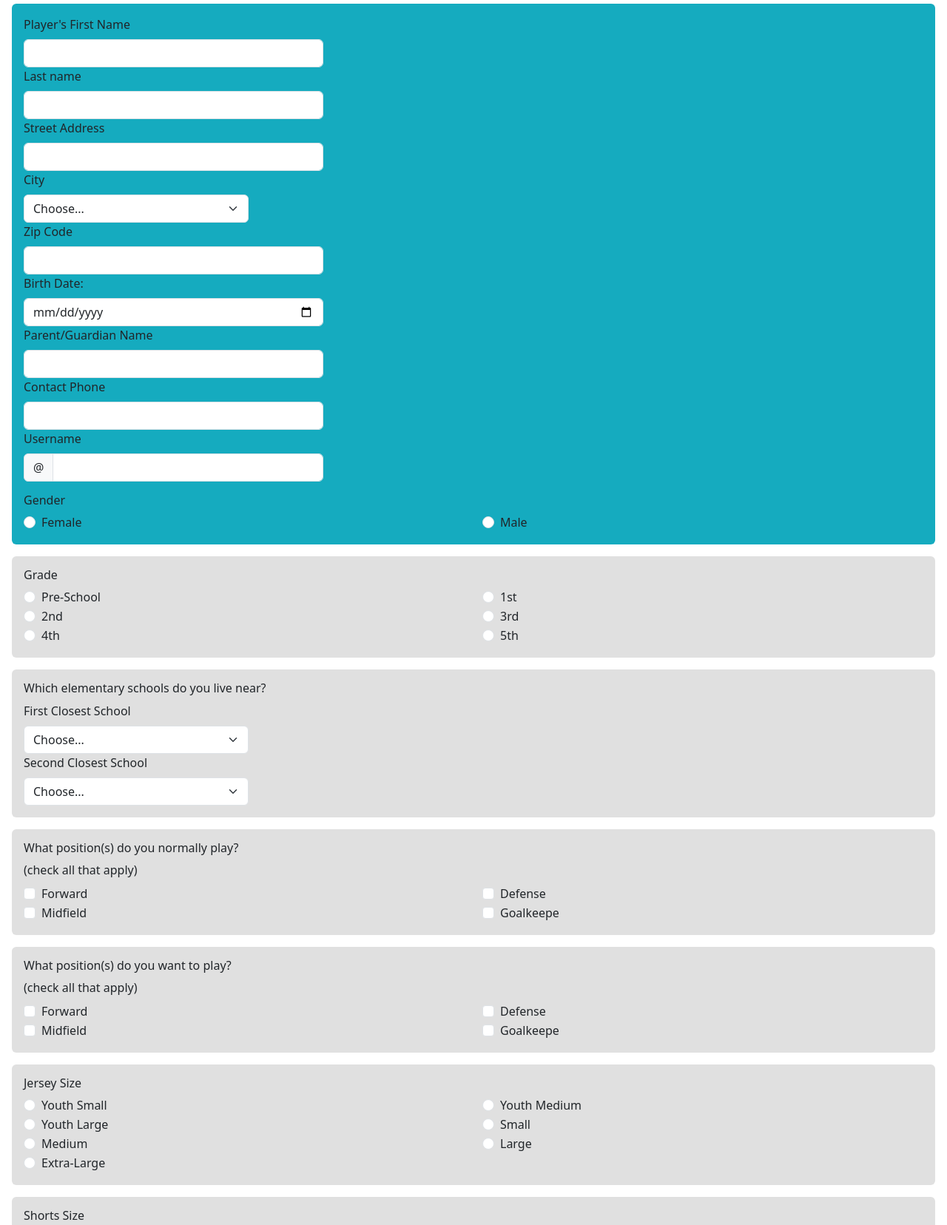
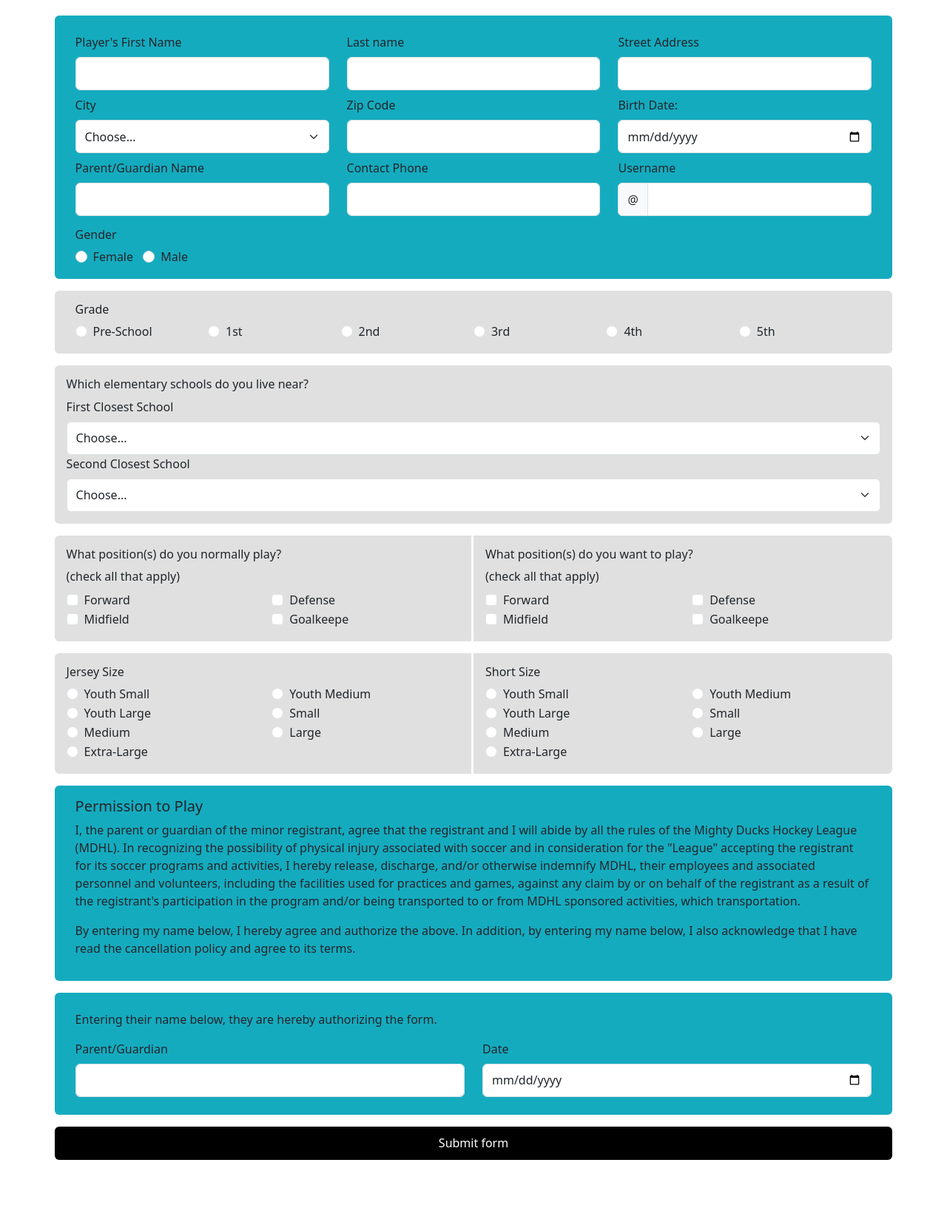
Before and after one commit to DaiM24/Task_1_mobile, a plain HTML site: page pages/registration.html in a window 1280 px wide. Shown: the part 241-1897 px from the top of the page at 74% size. After the commit the page ends 1843 px from the top, so only its background shows below. Drawn offline with nearby package versions, Linux system fonts and the light colour scheme.

Commit message:
:tada: Fix format desktop in all pages

```diff
--- a/css/styles.css
+++ b/css/styles.css
@@ -137,6 +137,22 @@
     line-clamp: 8;
     overflow: scroll;
 }
+/*Registration*/
+.btn-black {
+    background-color: #000000;
+    color: #fff;
+    height: 45px;
+}
+.btn-black:hover {
+    background-color: #ece751;
+    color: #000000;
+}
+.rounded-a{
+    border-radius: 0.4rem;
+}
+.rounded-b{
+    border-radius: 0.4rem;
+}
 /*COLOR DE LAS CARD*/
 .c1:hover .icon-about{
     background: #15abbf;
@@ -212,20 +228,13 @@ ol, ul {
     width: 90px;
     height: 100px;
 }
-/* .w-schedule {
+input, select {
+    height: 45px;
     width: 100%;
-} */
-/* .h-news {
-    height: 250px;
-    border-radius: 5px;
-} */
+}
 .w-news {
     width: 100%;
 }
-/* .box-news {
-    background: #15abbfcf;
-    height: 160px;
-} */
 .bg-image-contact {
     background-image: url(../assets/slide_hockey1.jpg);
     background-size: cover;
@@ -248,7 +257,6 @@ ol, ul {
 .bg-image-schedule {
     background-image: url(../assets/2.png);
     background-size: cover;
-    /* background-position-x: 30%; */
 }
 .bi-facebook:hover, .bi-instagram:hover, .bi-twitter:hover {
     color: #fff
@@ -279,7 +287,11 @@ ol, ul {
     .w-news {
         width: 90%;
     }
+    .rounded-a{
+        border-radius: 0.4rem 0rem 0rem 0.4rem;
+        border-right: solid 3px #fffefe;
+    }
+    .rounded-b{
+        border-radius: 0rem 0.4rem 0.4rem 0rem;
+    }
 }
-@media only screen and (max-width: 1200px){
-
-}
--- a/pages/registration.html
+++ b/pages/registration.html
@@ -16,105 +16,105 @@
         <h1 class="mt-md-4 mt-5">Registration Form</h1>
         <img src="../assets/Logo.png" alt="Logo MDHL" class="w-logo-mdhl">
     </header>
-    <main class="m-about mx-4">
-        <form class="row g-3 needs-validation" novalidate>
-            <div class="bg-skyblue p-3 rounded mt-4">
+    <main class="m-about mx-4 d-flex flex-column align-items-center">
+        <form class="needs-validation w-news" novalidate>
+            <div class="bg-skyblue p-3 rounded mt-4 row mb-3">
                 <div class="col-md-4">
-                    <label for="validationCustom01" class="form-label">Player's First Name</label>
+                    <label for="validationCustom01" class="form-label mt-2">Player's First Name</label>
                     <input type="text" class="form-control" id="validationCustom01" value="" required>
                     <div class="valid-feedback">
                         Looks good!
                     </div>
                 </div>
                 <div class="col-md-4">
-                    <label for="validationCustom02" class="form-label">Last name</label>
+                    <label for="validationCustom02" class="form-label mt-2">Last name</label>
                     <input type="text" class="form-control" id="validationCustom02" value="" required>
                     <div class="valid-feedback">
                         Looks good!
                     </div>
                 </div>
                 <div class="col-md-4">
-                    <label for="validationCustom01" class="form-label">Street Address</label>
+                    <label for="validationCustom01" class="form-label mt-2">Street Address</label>
                     <input type="text" class="form-control" id="validationCustom01" value="" required>
                     <div class="valid-feedback">
                         Looks good!
                     </div>
                 </div>
-                <div class="col-md-3">
-                    <label for="validationCustom04" class="form-label">City</label>
+                <div class="col-md-4">
+                    <label for="validationCustom04" class="form-label mt-2">City</label>
                     <select class="form-select" id="validationCustom04" required>
                         <option selected disabled value="">Choose...</option>
-                        <option>...</option>
+                        <option>Alabama</option>
+                        <option>California</option>
+                        <option>Florida</option>
+                        <option>Kansas</option>
+                        <option>Mississippi</option>
                     </select>
                     <div class="invalid-feedback">
                         Please select a valid City.
                     </div>
                 </div>
                 <div class="col-md-4">
-                    <label for="validationCustom01" class="form-label">Zip Code</label>
+                    <label for="validationCustom01" class="form-label mt-2">Zip Code</label>
                     <input type="number" class="form-control" id="validationCustom01" value="" required>
                     <div class="valid-feedback">
                         Looks good!
                     </div>
                 </div>
                 <div class="col-md-4">
-                    <label for="validationCustom02" class="form-label">Birth Date:</label>
+                    <label for="validationCustom02" class="form-label mt-2">Birth Date:</label>
                     <input type="date" class="form-control" id="validationCustom02" value="" required>
                     <div class="valid-feedback">
                         Looks good!
                     </div>
                 </div>
                 <div class="col-md-4">
-                    <label for="validationCustom02" class="form-label">Parent/Guardian Name</label>
+                    <label for="validationCustom02" class="form-label mt-2">Parent/Guardian Name</label>
                     <input type="text" class="form-control" id="validationCustom02" value="" required>
                     <div class="valid-feedback">
                         Looks good!
                     </div>
                 </div>
                 <div class="col-md-4">
-                    <label for="validationCustom01" class="form-label">Contact Phone</label>
+                    <label for="validationCustom01" class="form-label mt-2">Contact Phone</label>
                     <input type="number" class="form-control" id="validationCustom01" value="" required>
                     <div class="valid-feedback">
                         Looks good!
                     </div>
                 </div>
                 <div class="col-md-4">
-                    <label for="validationCustomUsername" class="form-label">Username</label>
+                    <label for="validationCustomUsername" class="form-label mt-2">Username</label>
                     <div class="input-group has-validation">
                         <span class="input-group-text" id="inputGroupPrepend">@</span>
-                        <input type="text" class="form-control" id="validationCustomUsername"
-                            aria-describedby="inputGroupPrepend" required>
+                        <input type="email" class="form-control" id="validationCustomUsername" aria-describedby="inputGroupPrepend"
+                            required>
                         <div class="invalid-feedback">
-                            Please choose a username.
+                            Please write an email.
                         </div>
                     </div>
                 </div>
                 <h6 class="mt-3">Gender</h6>
-                <div class="row">
-                    <div class="col-lg-6 col-6">
+                <div class="col-md-1">
                     <div class="form-check">
-                            <input class="form-check-input" type="radio" name="flexRadioDefault" id="flexRadioDefault1"
-                                required>
+                        <input class="form-check-input" type="radio" name="flexRadioDefault" id="flexRadioDefault1" required>
                         <label class="form-check-label" for="flexRadioDefault1">
                             Female
                         </label>
                     </div>
                 </div>
-                    <div class="col-lg-6 col-6">
+                <div class="col-md-1">
                     <div class="form-check">
-                            <input class="form-check-input" type="radio" name="flexRadioDefault" id="flexRadioDefault2"
-                                required>
+                        <input class="form-check-input" type="radio" name="flexRadioDefault" id="flexRadioDefault2" required>
                         <label class="form-check-label" for="flexRadioDefault2">
                             Male
                         </label>
                     </div>
                 </div>
             </div>
-            </div>
-            <div class="bg-grey rounded p-3">
+            <div class="row bg-grey rounded p-3 mb-3">
                 <h6>Grade</h6>
                 <div class="row">
-                    <div class="col-lg-6 col-6">
+                    <div class="col-lg-2 col-6">
                         <div class="form-check">
                             <input class="form-check-input" type="radio" name="flexRadioDefault2" id="flexRadioDefault3"
                                 required>
@@ -123,7 +123,7 @@
                             </label>
                         </div>
                     </div>
-                    <div class="col-lg-6 col-6">
+                    <div class="col-lg-2 col-6">
                         <div class="form-check">
                             <input class="form-check-input" type="radio" name="flexRadioDefault2" id="flexRadioDefault4"
                                 required>
@@ -132,7 +132,7 @@
                             </label>
                         </div>
                     </div>
-                    <div class="col-lg-6 col-6">
+                    <div class="col-lg-2 col-6">
                         <div class="form-check">
                             <input class="form-check-input" type="radio" name="flexRadioDefault2" id="flexRadioDefault5"
                                 required>
@@ -141,7 +141,7 @@
                             </label>
                         </div>
                     </div>
-                    <div class="col-lg-6 col-6">
+                    <div class="col-lg-2 col-6">
                         <div class="form-check">
                             <input class="form-check-input" type="radio" name="flexRadioDefault2" id="flexRadioDefault6"
                                 required>
@@ -150,7 +150,7 @@
                             </label>
                         </div>
                     </div>
-                    <div class="col-lg-6 col-6">
+                    <div class="col-lg-2 col-6">
                         <div class="form-check">
                             <input class="form-check-input" type="radio" name="flexRadioDefault2" id="flexRadioDefault7"
                                 required>
@@ -159,7 +159,7 @@
                             </label>
                         </div>
                     </div>
-                    <div class="col-lg-6 col-6">
+                    <div class="col-lg-2 col-6">
                         <div class="form-check">
                             <input class="form-check-input" type="radio" name="flexRadioDefault2" id="flexRadioDefault2"
                                 required>
@@ -171,11 +171,10 @@
                 </div>
             </div>
 
-
-
-            <div class="bg-grey rounded p-3">
+            <div class="row">
+                <div class="bg-grey rounded p-3 mb-3 col-md-12">
                     <h6>Which elementary schools do you live near?</h6>
-                <div class="col-md-3">
+                    <div class="col-md-12 g-2 ">
                         <label for="validationCustom04" class="form-label">First Closest School</label>
                         <select class="form-select" id="validationCustom04" required>
                             <option selected disabled value="">Choose...</option>
@@ -190,7 +189,7 @@
                             Please select a valid school.
                         </div>
                     </div>
-                <div class="col-md-3">
+                    <div class="col-md-12">
                         <label for="validationCustom04" class="form-label">Second Closest School</label>
                         <select class="form-select" id="validationCustom04" required>
                             <option selected disabled value="">Choose...</option>
@@ -207,7 +206,10 @@
                     </div>
                 </div>
 
-            <div class="bg-grey rounded p-3">
+
+            </div>
+            <div class="row">
+                <div class="bg-grey rounded-a p-3 mb-3 col-md-6">
                     <h6>What position(s) do you normally play?</h6>
                     <span>(check all that apply)</span>
                     <div class="row mt-2">
@@ -245,7 +247,7 @@
                         </div>
                     </div>
                 </div>
-            <div class="bg-grey rounded p-3">
+                <div class="bg-grey rounded-b p-3 mb-3 col-md-6">
                     <h6>What position(s) do you want to play?</h6>
                     <span>(check all that apply)</span>
                     <div class="row mt-2">
@@ -283,7 +285,7 @@
                         </div>
                     </div>
                 </div>
-            <div class="bg-grey rounded p-3">
+                <div class="bg-grey rounded-a p-3 mb-3 col-md-6">
                     <h6>Jersey Size</h6>
                     <div class="row">
                         <div class="col-lg-6 col-6">
@@ -351,12 +353,12 @@
                         </div>
                     </div>
                 </div>
-            <div class="bg-grey rounded p-3">
-                <h6>Shorts Size</h6>
+                <div class="bg-grey rounded-b p-3 mb-3 col-md-6">
+                    <h6>Short Size</h6>
                     <div class="row">
                         <div class="col-lg-6 col-6">
                             <div class="form-check">
-                            <input class="form-check-input" type="radio" name="flexRadioDefault3" id="flexRadioDefault3"
+                                <input class="form-check-input" type="radio" name="flexRadioDefault4" id="flexRadioDefault3"
                                     required>
                                 <label class="form-check-label" for="flexRadioDefault3">
                                     Youth Small
@@ -365,7 +367,7 @@
                         </div>
                         <div class="col-lg-6 col-6">
                             <div class="form-check">
-                            <input class="form-check-input" type="radio" name="flexRadioDefault3" id="flexRadioDefault4"
+                                <input class="form-check-input" type="radio" name="flexRadioDefault4" id="flexRadioDefault4"
                                     required>
                                 <label class="form-check-label" for="flexRadioDefault4">
                                     Youth Medium
@@ -374,7 +376,7 @@
                         </div>
                         <div class="col-lg-6 col-6">
                             <div class="form-check">
-                            <input class="form-check-input" type="radio" name="flexRadioDefault3" id="flexRadioDefault5"
+                                <input class="form-check-input" type="radio" name="flexRadioDefault4" id="flexRadioDefault5"
                                     required>
                                 <label class="form-check-label" for="flexRadioDefault5">
                                     Youth Large
@@ -383,7 +385,7 @@
                         </div>
                         <div class="col-lg-6 col-6">
                             <div class="form-check">
-                            <input class="form-check-input" type="radio" name="flexRadioDefault3" id="flexRadioDefault6"
+                                <input class="form-check-input" type="radio" name="flexRadioDefault4" id="flexRadioDefault6"
                                     required>
                                 <label class="form-check-label" for="flexRadioDefault6">
                                     Small
@@ -392,7 +394,7 @@
                         </div>
                         <div class="col-lg-6 col-6">
                             <div class="form-check">
-                            <input class="form-check-input" type="radio" name="flexRadioDefault3" id="flexRadioDefault7"
+                                <input class="form-check-input" type="radio" name="flexRadioDefault4" id="flexRadioDefault7"
                                     required>
                                 <label class="form-check-label" for="flexRadioDefault7">
                                     Medium
@@ -401,7 +403,7 @@
                         </div>
                         <div class="col-lg-6 col-6">
                             <div class="form-check">
-                            <input class="form-check-input" type="radio" name="flexRadioDefault3" id="flexRadioDefault2"
+                                <input class="form-check-input" type="radio" name="flexRadioDefault4" id="flexRadioDefault2"
                                     required>
                                 <label class="form-check-label" for="flexRadioDefault2">
                                     Large
@@ -410,7 +412,7 @@
                         </div>
                         <div class="col-lg-6 col-6">
                             <div class="form-check">
-                            <input class="form-check-input" type="radio" name="flexRadioDefault3" id="flexRadioDefault2"
+                                <input class="form-check-input" type="radio" name="flexRadioDefault4" id="flexRadioDefault2"
                                     required>
                                 <label class="form-check-label" for="flexRadioDefault2">
                                     Extra-Large
@@ -419,7 +421,9 @@
                         </div>
                     </div>
                 </div>
-            <div class="bg-skyblue rounded p-3">
+            </div>
+
+            <div class="row bg-skyblue rounded p-3 mb-3">
                 <h5>Permission to Play</h5>
                 <p>I, the parent or guardian of the minor registrant, agree that the registrant and I will abide by all the
                     rules of
@@ -439,16 +443,18 @@
                     acknowledge that I have read the cancellation policy and agree to its terms.
                 </p>
             </div>
-            <div class="bg-skyblue rounded py-4 px-3">
-                <div class="col-md-4">
+            <div class="row bg-skyblue rounded py-4 px-3 mb-3">
+                <div class="col-md-12">
                     <p>Entering their name below, they are hereby authorizing the form.</p>
+                </div>
+                <div class="col-md-6">
                     <label for="validationCustom01" class="form-label">Parent/Guardian</label>
                     <input type="text" class="form-control" id="validationCustom01" value="" required>
                     <div class="valid-feedback">
                         Looks good!
                     </div>
                 </div>
-                <div class="col-md-4">
+                <div class="col-md-6">
                     <label for="validationCustom01" class="form-label">Date</label>
                     <input type="date" class="form-control" id="validationCustom01" value="" required>
                     <div class="valid-feedback">
@@ -456,31 +462,32 @@
                     </div>
                 </div>
             </div>
-            <button class="btn text-bg-black col-12 mb-2" type="submit">Submit form</button>
+            <div class="row mb-0 mb-md-3">
+                <button class="btn btn-black col-12 mb-2" type="submit">Submit form</button>
+            </div>
         </form>
     </main>
     <footer class="d-nav">
         <nav class="nav fixed-bottom bg-white border-white py-0">
             <div class="container-fluid h-nav d-flex justify-content-evenly bg-black align-items-center">
                 <div class="">
-                    <a class="navbar-brand text-center m-0" href="#">
+                    <a class="navbar-brand m-0" href="./schedule.html">
                         <i class="bi bi-calendar-week-fill fs-2 text-white"></i>
                     </a>
                 </div>
                 <div class="box-home">
-                    <a class="navbar-brand  m-0" href="../index.html">
+                    <a class="navbar-brand m-0" href="../index.html">
                         <i class="bi bi-house-fill fs-home"></i>
                     </a>
                 </div>
                 <div>
-                    <a class="navbar-brand m-0" href="#">
+                    <a class="navbar-brand m-0" href="./contact.html">
                         <i class="bi bi-envelope-fill fs-2 text-white"></i>
                     </a>
                 </div>
             </div>
         </nav>
     </footer>
-
 </body>
     <script>
         // Example starter JavaScript for disabling form submissions if there are invalid fields
@@ -497,7 +504,6 @@
                         event.preventDefault()
                         event.stopPropagation()
                     }
-
                     form.classList.add('was-validated')
                 }, false)
             })
```
Also changed, not shown: index.html (+2 -2 lines), pages/contact.html (+13 -6 lines), pages/schedule.html (+1 -1 lines). Lines whose indentation alone changed are shown as unchanged.
